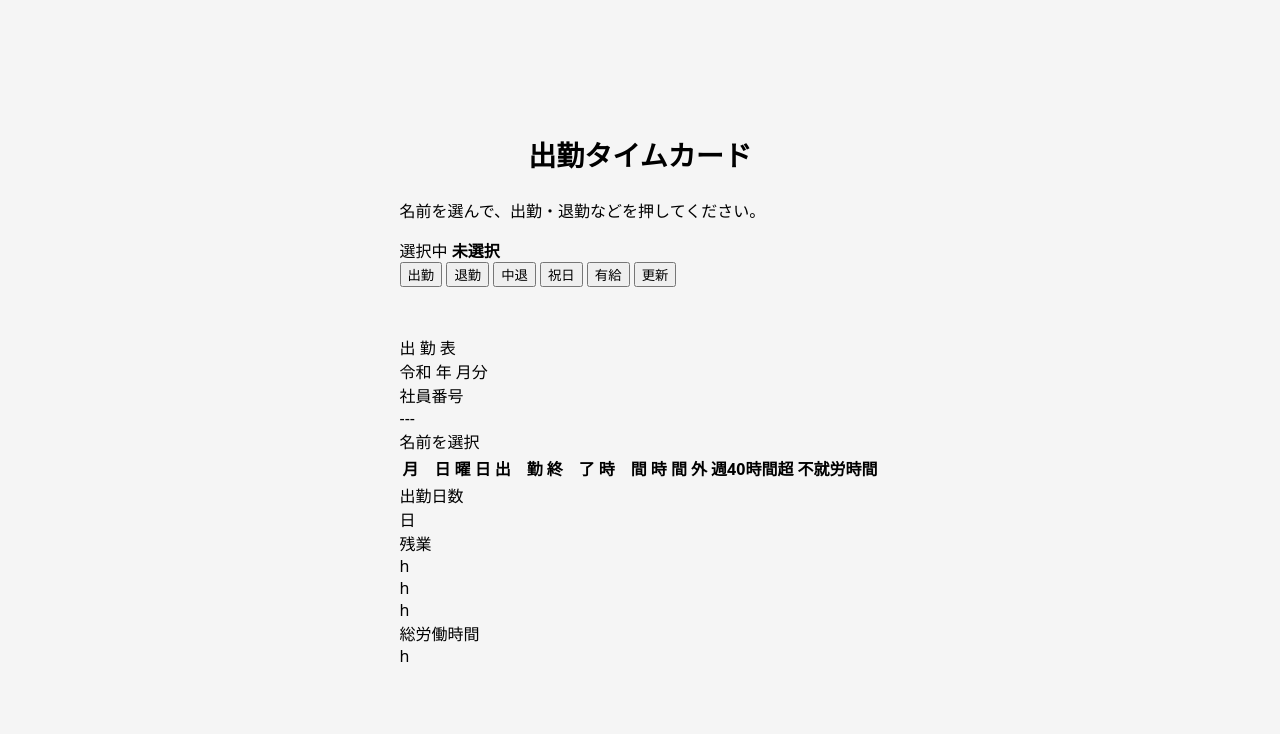
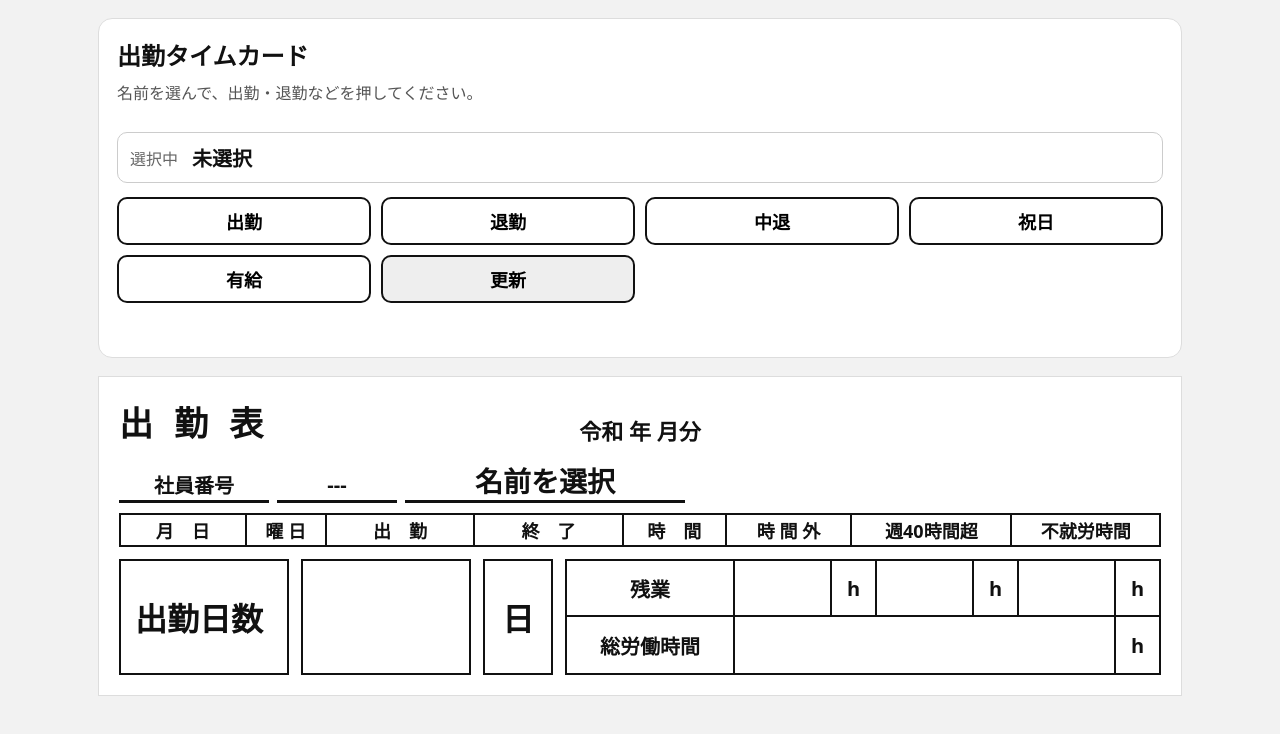
Before and after one commit to rurua-dayo/timecard, a plain HTML site: page index.html in a window 1280 px wide. Drawn offline with Linux system fonts and the light colour scheme.

Commit message:
Update style.css

```diff
--- a/style.css
+++ b/style.css
@@ -1,87 +1,176 @@
-* {
-  box-sizing: border-box;
-}
-
+* { box-sizing: border-box; }
 body {
   margin: 0;
-  min-height: 100vh;
-  font-family: system-ui, -apple-system, BlinkMacSystemFont, "Segoe UI", sans-serif;
-  background: #f5f5f5;
+  background: #f2f2f2;
+  color: #111;
+  font-family: system-ui, -apple-system, BlinkMacSystemFont, "Yu Gothic", "Yu Gothic UI", sans-serif;
+}
+.page {
+  max-width: 1120px;
+  margin: 0 auto;
+  padding: 18px;
+}
+.panel {
+  background: #fff;
+  border: 1px solid #ddd;
+  border-radius: 14px;
+  padding: 18px;
+  margin-bottom: 18px;
+}
+.panel h1 { margin: 0 0 8px; font-size: 24px; }
+.hint { margin: 0 0 14px; color: #555; }
+.employee-grid, .punch-grid {
   display: grid;
-  place-items: center;
-  padding: 24px;
+  grid-template-columns: repeat(4, minmax(0, 1fr));
+  gap: 10px;
 }
-
-.card {
-  width: min(100%, 420px);
-  background: #ffffff;
-  border-radius: 18px;
-  padding: 28px;
-  box-shadow: 0 12px 32px rgba(0, 0, 0, 0.08);
-}
-
-h1 {
-  margin: 0 0 24px;
-  font-size: 28px;
-  text-align: center;
-}
-
-.label {
-  display: block;
-  margin-bottom: 8px;
-  font-weight: 700;
-}
-
-.input {
-  width: 100%;
-  padding: 14px 16px;
-  border: 1px solid #cccccc;
-  border-radius: 12px;
-  font-size: 18px;
-}
-
-.buttons {
-  display: grid;
-  grid-template-columns: 1fr 1fr;
-  gap: 12px;
-  margin-top: 20px;
-}
-
-.button {
-  border: 0;
-  border-radius: 12px;
-  padding: 16px;
+.employee-grid button, .punch-grid button {
+  min-height: 48px;
+  border: 2px solid #111;
+  background: #fff;
+  border-radius: 10px;
   font-size: 18px;
   font-weight: 700;
   cursor: pointer;
 }
+.employee-grid button.active {
+  background: #111;
+  color: #fff;
+}
+.selected-box {
+  margin: 14px 0;
+  padding: 10px 12px;
+  border: 1px solid #ccc;
+  border-radius: 10px;
+  display: flex;
+  gap: 14px;
+  align-items: center;
+}
+.selected-box span { color: #666; }
+.selected-box strong { font-size: 20px; }
+.sub-button { background: #eee !important; }
+.message { min-height: 24px; margin: 12px 0 0; font-weight: 700; }
+.message.ok { color: #146b2f; }
+.message.error { color: #b00020; }
 
-.button:disabled {
-  cursor: wait;
-  opacity: 0.65;
+.sheet-wrap {
+  background: #fff;
+  padding: 20px;
+  border: 1px solid #ddd;
+  width: 100%;
+  overflow-x: auto;
+}
+.sheet-header {
+  display: grid;
+  grid-template-columns: 1fr 1fr 1fr;
+  align-items: end;
+  margin-bottom: 14px;
+}
+.title {
+  font-weight: 900;
+  font-size: 34px;
+  letter-spacing: .18em;
+}
+.era {
+  text-align: center;
+  font-size: 22px;
+  font-weight: 700;
+}
+.employee-line {
+  display: grid;
+  grid-template-columns: 150px 120px 280px 1fr;
+  align-items: end;
+  gap: 8px;
+  margin: 0 0 10px;
+}
+.employee-no-label, .employee-no, .employee-name {
+  border-bottom: 3px solid #111;
+  min-height: 34px;
+  display: flex;
+  align-items: center;
+  justify-content: center;
+  font-weight: 800;
+  font-size: 20px;
+}
+.employee-name { font-size: 28px; }
+.attendance-table {
+  width: 100%;
+  border-collapse: collapse;
+  table-layout: fixed;
+  font-size: 18px;
+  background: #fff;
+}
+.attendance-table th, .attendance-table td {
+  border: 2px solid #111;
+  height: 28px;
+  text-align: center;
+  vertical-align: middle;
+  padding: 2px 4px;
+}
+.attendance-table th {
+  font-weight: 900;
+  height: 32px;
+}
+.attendance-table th:nth-child(1), .attendance-table td:nth-child(1) { width: 110px; }
+.attendance-table th:nth-child(2), .attendance-table td:nth-child(2) { width: 70px; }
+.attendance-table th:nth-child(3), .attendance-table td:nth-child(3) { width: 130px; }
+.attendance-table th:nth-child(4), .attendance-table td:nth-child(4) { width: 130px; }
+.attendance-table th:nth-child(5), .attendance-table td:nth-child(5) { width: 90px; }
+.attendance-table th:nth-child(6), .attendance-table td:nth-child(6) { width: 110px; }
+.attendance-table th:nth-child(7), .attendance-table td:nth-child(7) { width: 140px; }
+.attendance-table th:nth-child(8), .attendance-table td:nth-child(8) { width: 130px; }
+
+.summary-area {
+  display: grid;
+  grid-template-columns: 170px 170px 70px 1fr;
+  gap: 0 12px;
+  margin-top: 12px;
+  align-items: stretch;
+}
+.workdays-label, .workdays-value, .workdays-unit,
+.summary-label, .summary-value, .summary-unit {
+  border: 2px solid #111;
+  display: flex;
+  align-items: center;
+  justify-content: center;
+  min-height: 58px;
+  font-weight: 800;
+  background: #fff;
+}
+.workdays-label {
+  font-size: 32px;
+  justify-content: flex-start;
+  padding-left: 14px;
+}
+.workdays-value { font-size: 24px; }
+.workdays-unit { font-size: 32px; }
+.summary-right {
+  display: grid;
+  grid-template-rows: 1fr 1fr;
+  border: 0;
+}
+.summary-row { display: grid; }
+.overtime-row { grid-template-columns: 170px 1fr 45px 1fr 45px 1fr 45px; }
+.total-row { grid-template-columns: 170px 1fr 45px; }
+.summary-label { font-size: 20px; }
+.summary-value, .summary-unit { font-size: 20px; min-height: 29px; }
+.total-row .summary-label, .total-row .summary-value, .total-row .summary-unit { border-top: 0; }
+.overtime-row .summary-value, .overtime-row .summary-unit,
+.total-row .summary-value, .total-row .summary-unit { border-left: 0; }
+
+@media (max-width: 720px) {
+  .employee-grid, .punch-grid { grid-template-columns: repeat(2, minmax(0, 1fr)); }
+  .sheet-wrap { padding: 12px; }
+  .sheet-header { grid-template-columns: 1fr; gap: 8px; }
+  .era { text-align: left; }
+  .employee-line { grid-template-columns: 110px 90px 180px; }
+  .summary-area { min-width: 900px; }
+  .attendance-table { min-width: 900px; }
 }
 
-.primary {
-  background: #222222;
-  color: #ffffff;
+@media print {
+  body { background: #fff; }
+  .no-print { display: none; }
+  .page { max-width: none; padding: 0; }
+  .sheet-wrap { border: 0; padding: 0; overflow: visible; }
 }
-
-.secondary {
-  background: #e9e9e9;
-  color: #222222;
-}
-
-.message {
-  min-height: 28px;
-  margin: 20px 0 0;
-  text-align: center;
-  font-weight: 700;
-}
-
-.message.success {
-  color: #167a3d;
-}
-
-.message.error {
-  color: #b00020;
-}
```
